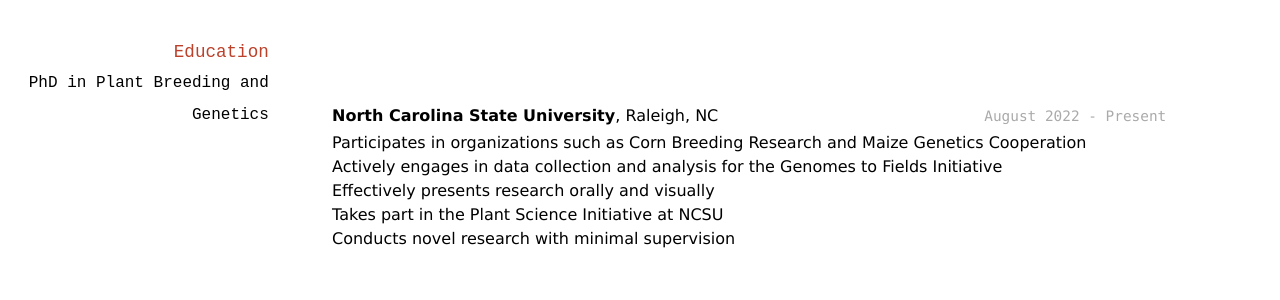
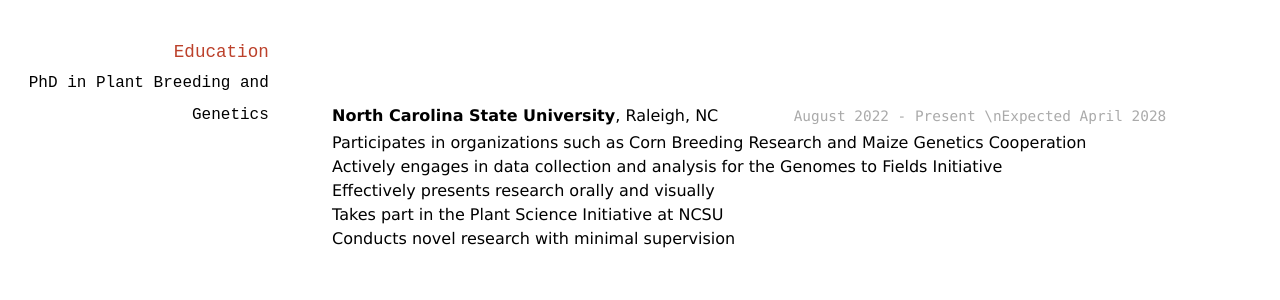
Before and after one commit to ty-thomas/Thomas_Resume, a Jekyll site: the page built from docs/index.md, in a window 1280 px wide and 900 px high. Shown: the part 333-633 px from the top of the window. Built offline with Jekyll 4.4.1, drawn with Linux system fonts in a browser that asks for light colours.

Commit message:
Update index.md

```diff
--- a/docs/index.md
+++ b/docs/index.md
@@ -17,7 +17,7 @@ Raised in a heavily work orientated lifestyle and trained to become a jack-of-al
 ## Education
 
 ### PhD in Plant Breeding and Genetics
-`August 2022 - Present`
+`August 2022 - Present \nExpected April 2028`
 __North Carolina State University__, Raleigh, NC
 
 - Participates in organizations such as Corn Breeding Research and Maize Genetics Cooperation
```
